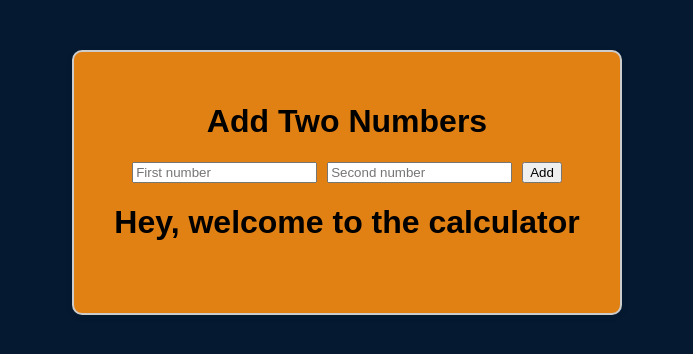
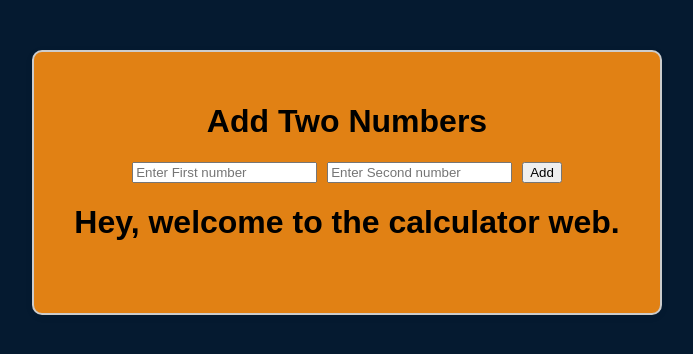
Before and after one commit to easyans/SIT725, a website: page week2/Task2.2P/index.html in a window 1280 px wide. Shown: the whole page, without its empty margins (293-986 px from the left). Drawn offline with Linux system fonts and the light colour scheme.

Commit message:
Update index.html

```diff
--- a/week2/Task2.2P/index.html
+++ b/week2/Task2.2P/index.html
@@ -10,11 +10,11 @@
   <div class="calculator-box">
     <h1>Add Two Numbers</h1>
     <form id="calcForm">
-      <input type="number" id="num1" required placeholder="First number">
-      <input type="number" id="num2" required placeholder="Second number">
+      <input type="number" id="num1" required placeholder="Enter First number">
+      <input type="number" id="num2" required placeholder="Enter Second number">
       <button type="submit">Add</button>
     </form>
-    <h1 id="welcome-msg">Hey, welcome to the calculator</h1>
+    <h1 id="welcome-msg">Hey, welcome to the calculator web.</h1>
     <h2 id="thanks-msg" class="thanks" style="display:none;">
       Thanks for using the calculator vist us again!
     </h2>
```
